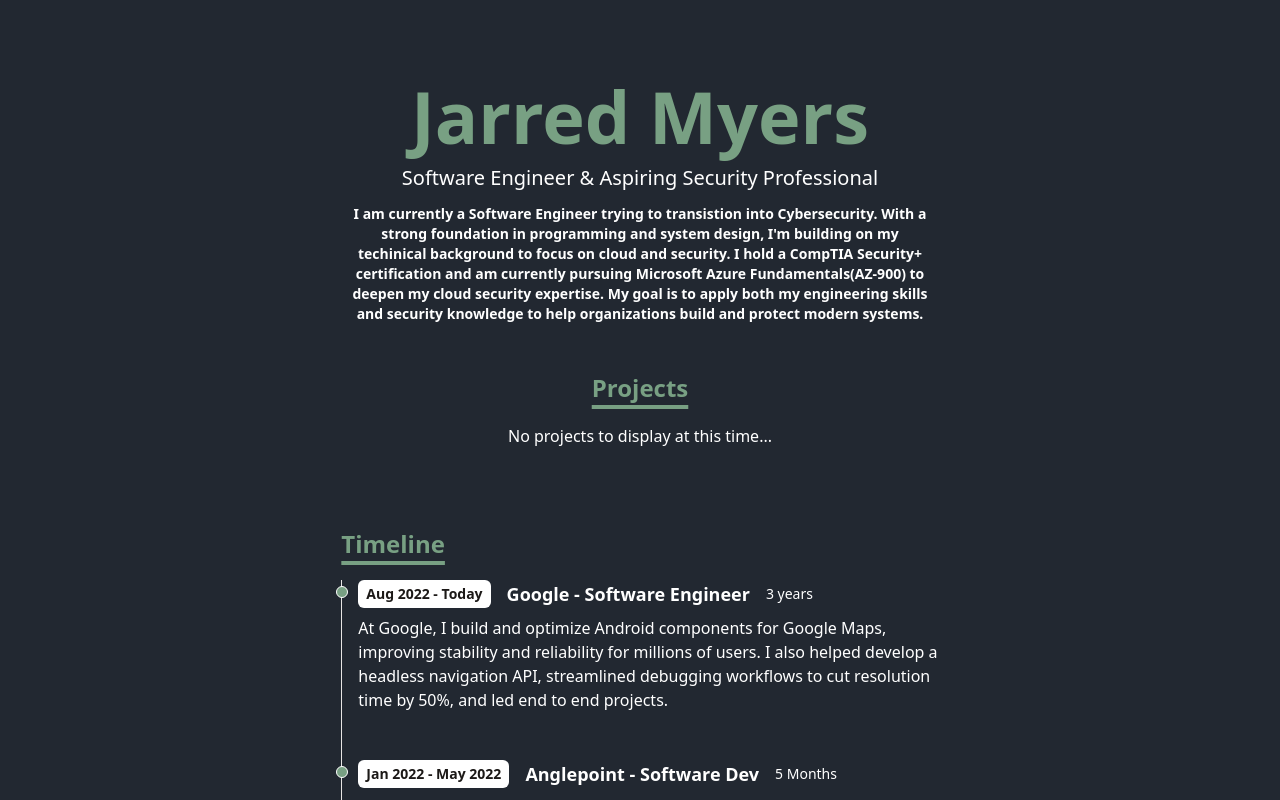
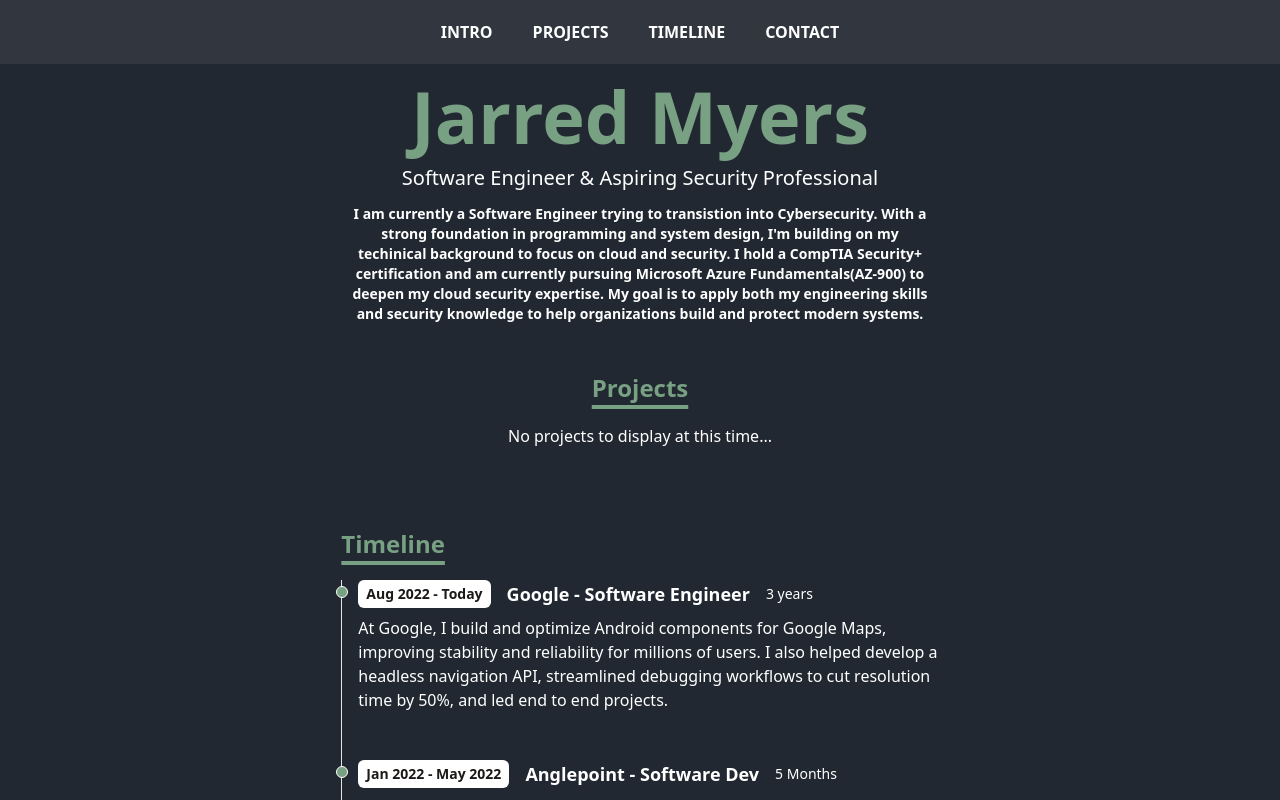
Before and after one commit to Jarredm1999/e-portfolio, a React (Vite) app: page / in a window 1280 px wide. Shown: the top 800 px of the page. Built offline with nearby package versions, Linux system fonts and the light colour scheme.

Commit message:
Added header with smooth scroll

```diff
--- a/index.html
+++ b/index.html
@@ -1,5 +1,5 @@
 <!DOCTYPE html>
-<html lang="en">
+<html lang="en" class="scroll-smooth">
   <head>
     <meta charset="UTF-8" />
     <link rel="icon" type="image/svg+xml" href="/assets/logo.png" />
--- a/package.json
+++ b/package.json
@@ -14,6 +14,7 @@
     "postcss": "^8.5.6",
     "react": "^19.1.1",
     "react-dom": "^19.1.1",
+    "react-scroll": "^1.9.3",
     "tailwindcss": "^4.1.13"
   },
   "devDependencies": {
--- a/src/App.jsx
+++ b/src/App.jsx
@@ -4,11 +4,13 @@ import Contact from "./components/Contact";
 import Footer from "./components/Footer";
 import Timeline from "./components/Timeline";
 import Portfolio from "./components/Portfolio";
+import Header from "./components/Header";
 
 function App() {
   return (
     <div className="bg-[#222831] text-white min-h-screen font-inter">
       <div className="max-w-5xl w-11/12 mx-auto">
+        <Header />
         <Intro />
         <Portfolio />
         <Timeline />
--- a/src/components/Contact.jsx
+++ b/src/components/Contact.jsx
@@ -3,7 +3,7 @@ import Title from "./Title";
 
 function Contact() {
   return (
-    <div className="flex flex-col mb-10 mx-auto">
+    <div className="flex flex-col mb-10 mx-auto" id='contact'>
       <div className="flex justify-center items-center">
         <form
           action="https://getform.io/f/bgdjvnxa"
--- /dev/null
+++ b/src/components/Header.jsx
@@ -0,0 +1,26 @@
+import React from "react";
+import { Link } from "react-scroll";
+
+const headerItems = ["intro", "projects", "timeline", "contact"];
+
+function Header() {
+  return (
+    <header className="fixed left-0 right-0 z-50 bg-[#31363F] bg-opacity-50 py-4">
+      <nav className="flex justify-center items-center">
+        {headerItems.map((item, i) => {
+          return (
+            <a
+              key={i}
+              href={`#${item}`}
+              className="uppercase font-semibold text-base text-white text-center px-5 py-1 rounded-2xl transition-all ease-linear duration-300 hover:bg-[#78A083] hover:shadow-md"
+            >
+              {item}
+            </a>
+          );
+        })}
+      </nav>
+    </header>
+  );
+}
+
+export default Header;
--- a/src/components/Intro.jsx
+++ b/src/components/Intro.jsx
@@ -2,7 +2,10 @@ import React from "react";
 
 function Intro() {
   return (
-    <div className="flex items-center justify-center flex-col text-center pt-20 pb-6">
+    <div
+      className="flex items-center justify-center flex-col text-center pt-20 pb-6"
+      id="intro"
+    >
       <h1 className="text-4xl md:text-7xl text-[#78A083] mb-1 md:mb-3 font-bold">
         Jarred Myers
       </h1>
--- a/src/components/Portfolio.jsx
+++ b/src/components/Portfolio.jsx
@@ -5,7 +5,7 @@ import Title from "./Title";
 
 function Portfolio() {
   return portfolio.length > 0 ? (
-    <div>
+    <div id="projects" className="scroll-mt-15">
       <div className="justify-self-center">
         <Title>Projects</Title>
       </div>
@@ -25,7 +25,7 @@ function Portfolio() {
     </div>
   ) : (
     // Display when there are no portfolios
-    <div>
+    <div id="projects" className="scroll-mt-15">
       <div className="justify-self-center">
         <Title>Projects</Title>
       </div>
--- a/src/components/Timeline.jsx
+++ b/src/components/Timeline.jsx
@@ -5,7 +5,10 @@ import Title from "./Title";
 
 function Timeline() {
   return (
-    <div className="flex flex-col md:flex-row justify-center my-20">
+    <div
+      className="flex flex-col md:flex-row justify-center my-20 scroll-mt-15"
+      id="timeline"
+    >
       <div className="w-full md:w-7/12 justify-items-start">
         <Title>Timeline</Title>
         {timeline.map((item) => (
```
Also changed, not shown: 1 other file (tests, documents, lock files or other folders).
